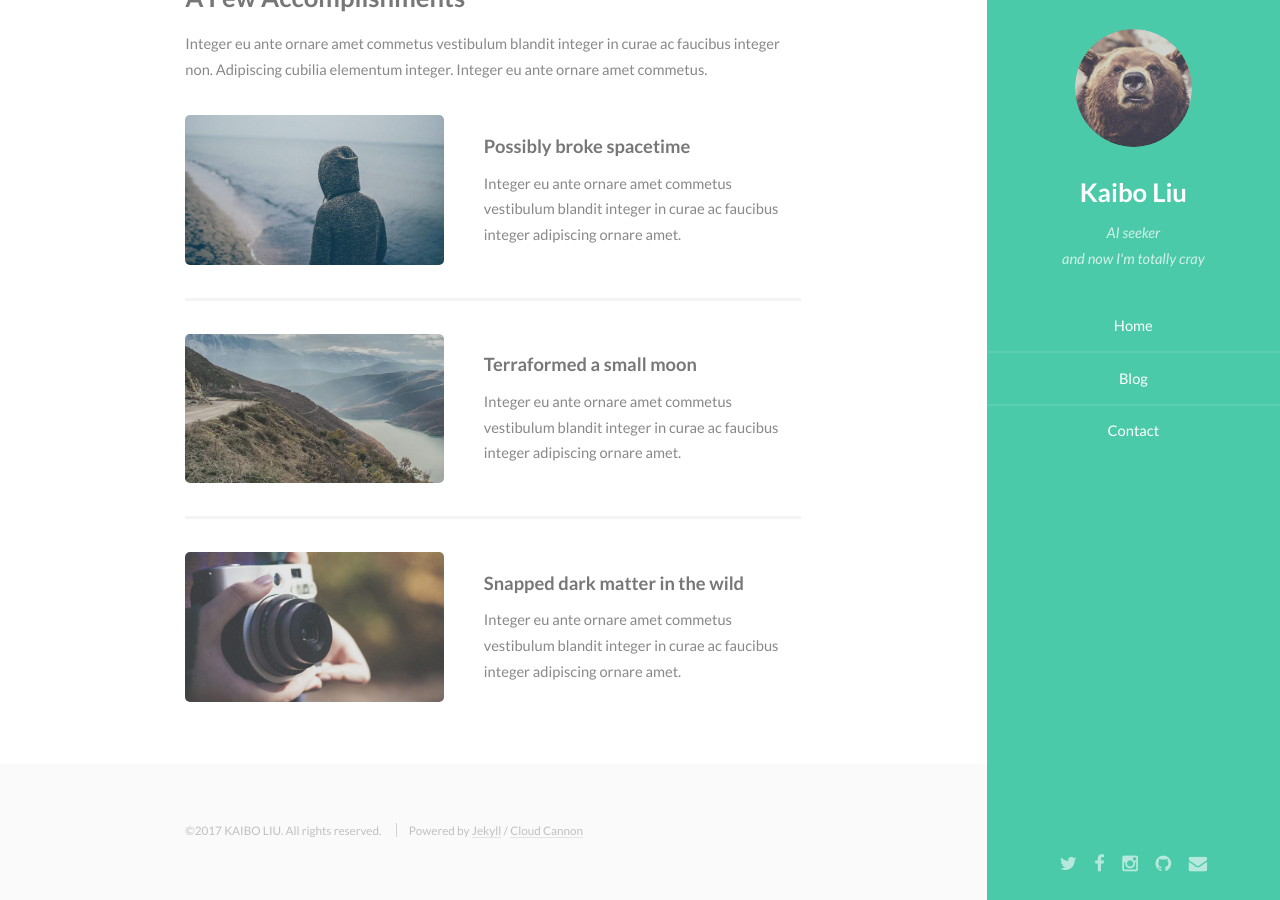
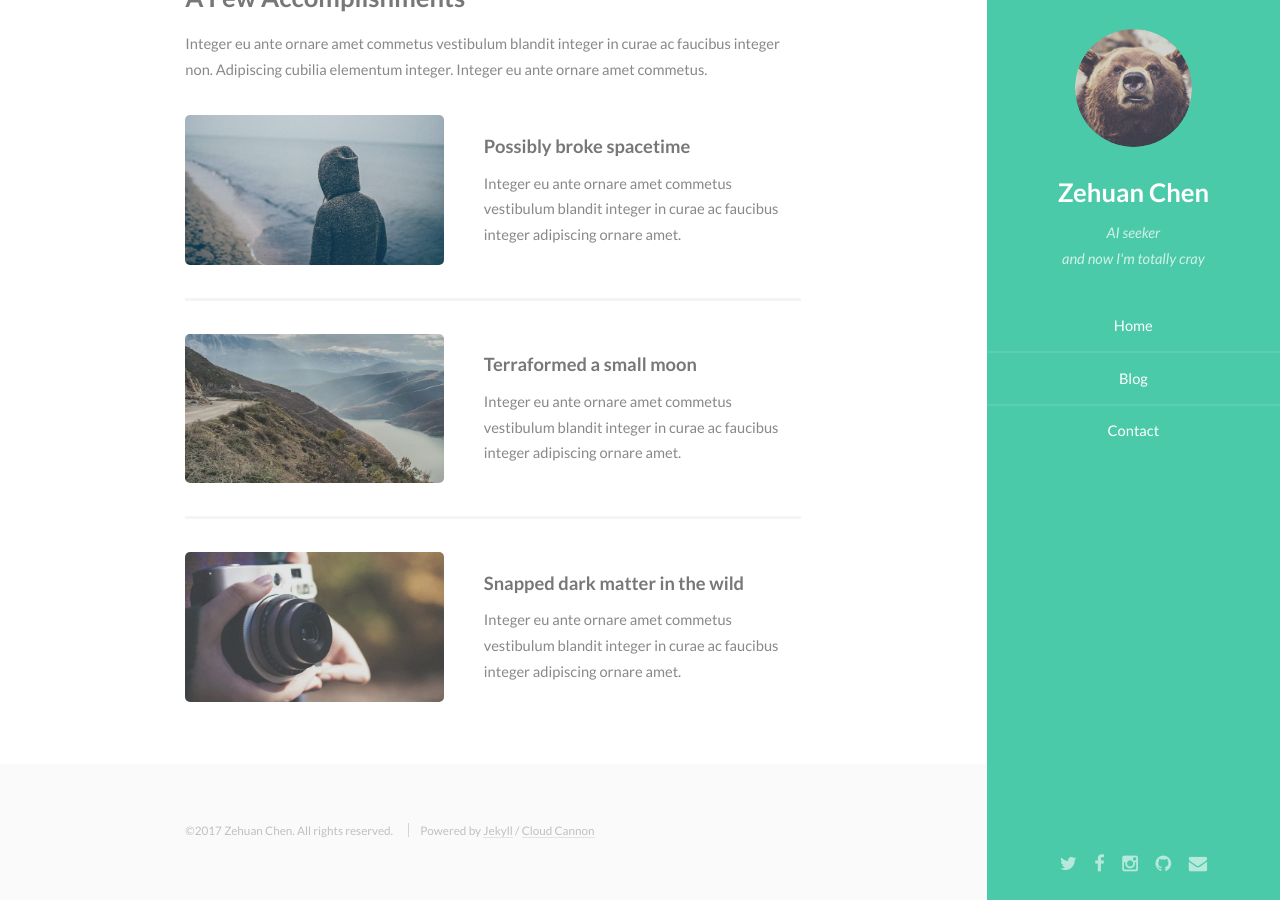
Before and after one commit to BiliBiLL/BiliBiLL.github.io, a Jekyll site: the page built from index.html, in a window 1280 px wide and 900 px high, scrolled down 1168 px. Built offline with Jekyll 4.4.1, drawn with Linux system fonts in a browser that asks for light colours.

Commit message:
change owner and user to myself

```diff
--- a/_config.yml
+++ b/_config.yml
@@ -16,15 +16,15 @@
 # in the templates via {{ site.myvariable }}.
 
 title: Ion
-email: liukaibo87@gmail.com
+email: zehuanc@gmail.com
 description: > # this means to ignore newlines until "baseurl:"
   Write an awesome description for your new site here. You can edit this
   line in _config.yml. It will appear in your document head meta (for
   Google search results) and in your feed.xml site description.
 baseurl: "" # the subpath of your site, e.g. /blog/
-url: "kaiboliu.github.io" # the base hostname & protocol for your site
-twitter_username: Kaibo Liu
-github_username:  KaiboLiu
+url: "bilibill.github.io" # the base hostname & protocol for your site
+twitter_username: Zehuan Chen
+github_username:  BiliBiLL
 
 # Build settings
 markdown: kramdown
--- a/_includes/footer.html
+++ b/_includes/footer.html
@@ -2,7 +2,7 @@
     <section id="footer">
         <div class="container">
             <ul class="copyright">
-                <li>&copy;2017 KAIBO LIU.  All rights reserved.</li>
+                <li>&copy;2017 Zehuan Chen.  All rights reserved.</li>
                 <li>Powered by <a href="http://jekyllrb.com/">Jekyll</a> / <a href="http://cloudcannon.com">Cloud Cannon</a></li>
             </ul>
         </div>
--- a/_includes/header.html
+++ b/_includes/header.html
@@ -2,7 +2,7 @@
     <section id="header" class="skel-layers-fixed">
         <header>
             <span class="image avatar"><img src="{{ site.baseurl }}/images/avatar.jpg" alt="" /></span>
-            <h1 id="logo"><a href="{{ site.baseurl }}/">Kaibo Liu</a></h1>
+            <h1 id="logo"><a href="{{ site.baseurl }}/">Zehuan Chen</a></h1>
             <p>AI seeker<br />
             and now I'm totally cray</p>
         </header>
@@ -17,10 +17,10 @@
         <footer>
             <ul class="icons">
                 <li><a href="#" class="icon fa-twitter"><span class="label">Twitter</span></a></li>
-                <li><a href="https://www.facebook.com/profile.php?id=100013478253137" class="icon fa-facebook"><span class="label">Facebook</span></a></li>
+                <li><a href="https://www.facebook.com" class="icon fa-facebook"><span class="label">Facebook</span></a></li>
                 <li><a href="#" class="icon fa-instagram"><span class="label">Instagram</span></a></li>
-                <li><a href="https://github.com/KaiboLiu" class="icon fa-github"><span class="label">Github</span></a></li>
-                <li><a href="mailto:liukaibo87@gmail.com" class="icon fa-envelope"><span class="label">Email</span></a></li>
+                <li><a href="https://github.com/BiliBiLL" class="icon fa-github"><span class="label">Github</span></a></li>
+                <li><a href="mailto:zehuanc@gmail.com" class="icon fa-envelope"><span class="label">Email</span></a></li>
             </ul>
         </footer>
     </section>
```
